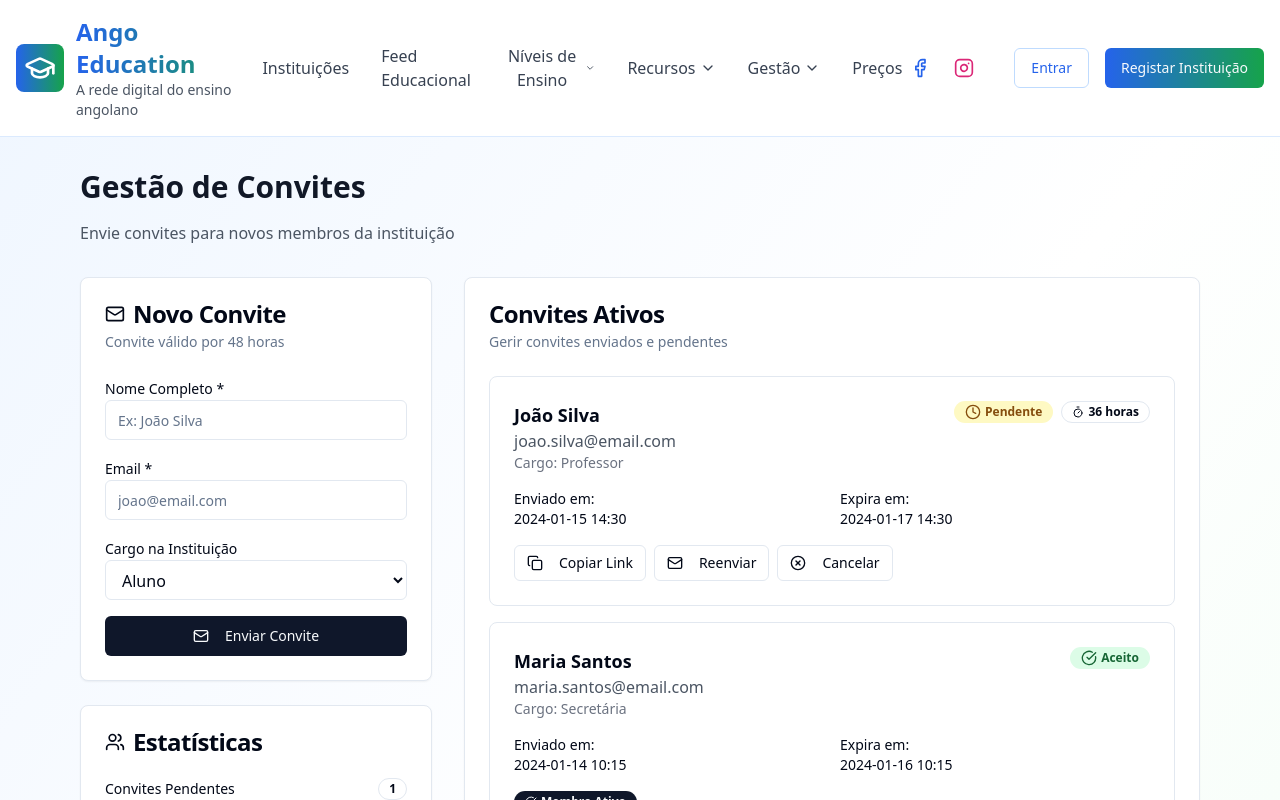
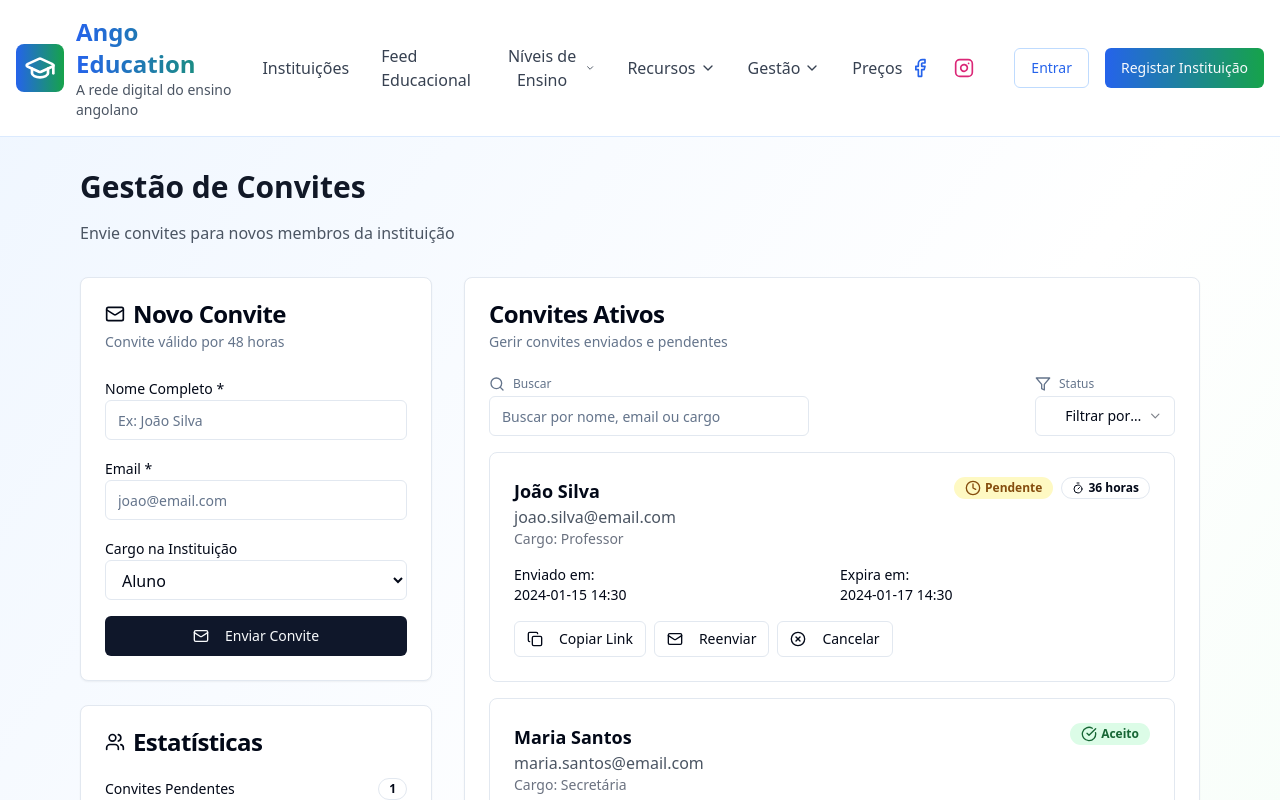
Before and after one commit to elsiocosta/angola-education-hub-02, a React (Vite) app: page /invites in a window 1280 px wide. Shown: the top 800 px of the page. Built offline with nearby package versions, Linux system fonts and the light colour scheme.

Commit message:
Implement filters and search
Add filtering and search functionality to the invite management page.

```diff
--- a/src/components/invites/InviteList.tsx
+++ b/src/components/invites/InviteList.tsx
@@ -1,7 +1,10 @@
 
-import React from "react";
+import React, { useMemo, useState } from "react";
 import { Card, CardContent, CardHeader, CardTitle, CardDescription } from "@/components/ui/card";
 import InviteItem from "./InviteItem";
+import { Input } from "@/components/ui/input";
+import { Select, SelectContent, SelectItem, SelectTrigger, SelectValue } from "@/components/ui/select";
+import { Search, Filter } from "lucide-react";
 
 interface InviteListProps {
   invites: {
@@ -20,15 +23,71 @@ interface InviteListProps {
   onCancel: (inviteId: number) => void;
 }
 
-const InviteList: React.FC<InviteListProps> = ({ invites, onCopy, onResend, onCancel }) => (
+const statuses = [
+  { value: "", label: "Todos" },
+  { value: "Pendente", label: "Pendente" },
+  { value: "Aceito", label: "Aceito" },
+  { value: "Expirado", label: "Expirado" }
+];
+
+const InviteList: React.FC<InviteListProps> = ({ invites, onCopy, onResend, onCancel }) => {
+  const [search, setSearch] = useState("");
+  const [status, setStatus] = useState("");
+
+  // Filtro aplicado em memória para esta versão local
+  const filteredInvites = useMemo(() => {
+    return invites.filter(invite => {
+      const matchStatus = status ? invite.status === status : true;
+      const searchLower = search.toLowerCase();
+      const matchSearch =
+        invite.name.toLowerCase().includes(searchLower) ||
+        invite.email.toLowerCase().includes(searchLower) ||
+        invite.role.toLowerCase().includes(searchLower);
+      return matchStatus && matchSearch;
+    });
+  }, [invites, search, status]);
+
+  return (
     <Card>
       <CardHeader>
         <CardTitle>Convites Ativos</CardTitle>
         <CardDescription>Gerir convites enviados e pendentes</CardDescription>
       </CardHeader>
       <CardContent>
+        <div className="flex flex-col md:flex-row md:items-end gap-2 mb-4">
+          <div className="flex-1">
+            <label className="text-xs text-muted-foreground flex items-center gap-2 mb-1">
+              <Search className="h-4 w-4" /> Buscar
+            </label>
+            <Input
+              type="text"
+              placeholder="Buscar por nome, email ou cargo"
+              value={search}
+              onChange={e => setSearch(e.target.value)}
+              className="md:max-w-xs"
+            />
+          </div>
+          <div>
+            <label className="text-xs text-muted-foreground flex items-center gap-2 mb-1">
+              <Filter className="h-4 w-4" /> Status
+            </label>
+            <Select value={status} onValueChange={setStatus}>
+              <SelectTrigger className="w-[140px]">
+                <SelectValue placeholder="Filtrar por Status" />
+              </SelectTrigger>
+              <SelectContent>
+                {statuses.map(stat => (
+                  <SelectItem key={stat.value} value={stat.value}>{stat.label}</SelectItem>
+                ))}
+              </SelectContent>
+            </Select>
+          </div>
+        </div>
         <div className="space-y-4">
-        {invites.map((invite) => (
+          {filteredInvites.length === 0 && (
+            <div className="text-gray-500 text-center py-8">Nenhum convite encontrado.</div>
+          )}
+          {filteredInvites.map((invite) => (
             <InviteItem
               key={invite.id}
               invite={invite}
@@ -41,5 +100,6 @@ const InviteList: React.FC<InviteListProps> = ({ invites, onCopy, onResend, onCa
       </CardContent>
     </Card>
   );
+};
 
 export default InviteList;
```
Lines whose indentation alone changed are shown as unchanged.
